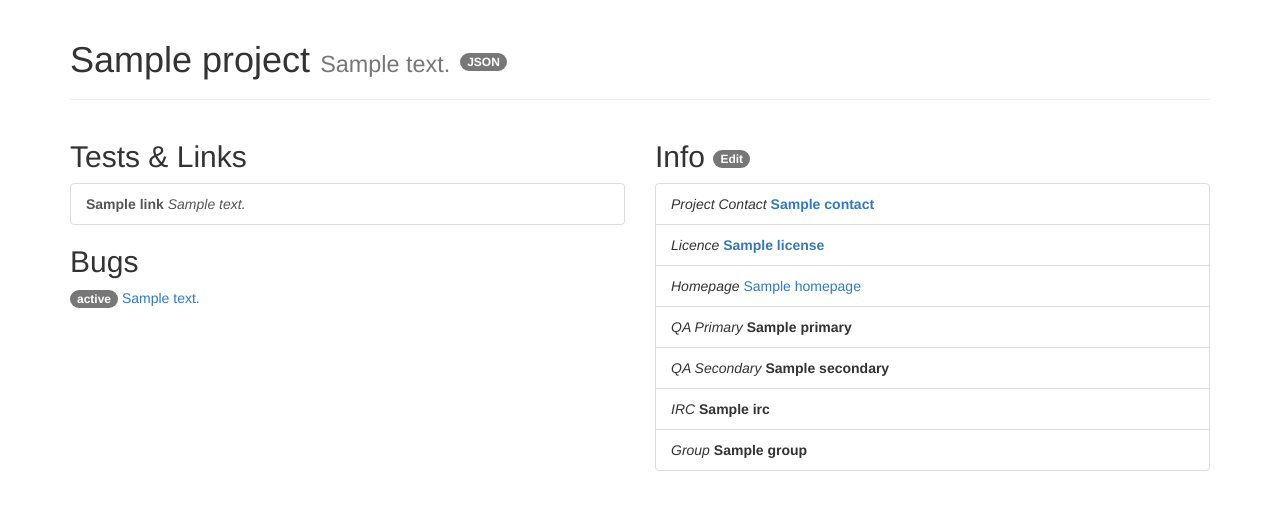
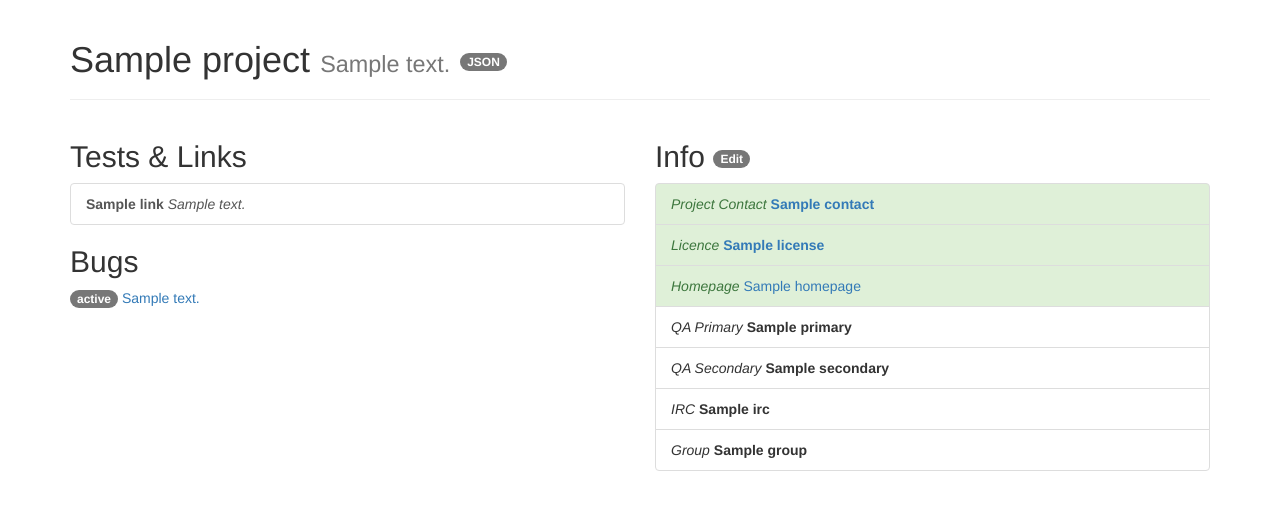
Before and after one commit to mozilla/servicebook, a Flask app: template servicebook/templates/project.html in a window 1280 px wide. Shown: the top 505 px of the page. Run offline with Flask 2, Linux system fonts and the light colour scheme; the template is opened without the code that fills it: most values are stand-ins (such as "Sample title", 1, 10 or a date in 2020); some libraries are stand-ins or nearby versions.

Commit message:
mark swagger fields in green

```diff
--- a/servicebook/templates/project.html
+++ b/servicebook/templates/project.html
@@ -43,11 +43,11 @@
    </h2>
   <ul class="list-group">
      {% if project_info %}
-     <li class="list-group-item"><em>Project Contact</em>
+     <li class="list-group-item list-group-item-success"><em>Project Contact</em>
          <a href="mailto:{{project_info['contact']['email']}}"><strong>{{project_info['contact']['name']}}</strong></a></li>
-     <li class="list-group-item"><em>Licence</em>
+     <li class="list-group-item list-group-item-success"><em>Licence</em>
          <a href="{{project_info['license']['url']}}"><strong>{{project_info['license']['name']}}</strong></a></li>
-     <li class="list-group-item"><em>Homepage</em>
+     <li class="list-group-item list-group-item-success"><em>Homepage</em>
          <a href="{{project_info['x-mozilla-services']['homepage']}}">{{project_info['x-mozilla-services']['homepage']}}</a></li>
      {% endif %}
      <li class="list-group-item"><em>QA Primary</em> <strong>{{project.primary}}</strong></li>
```
